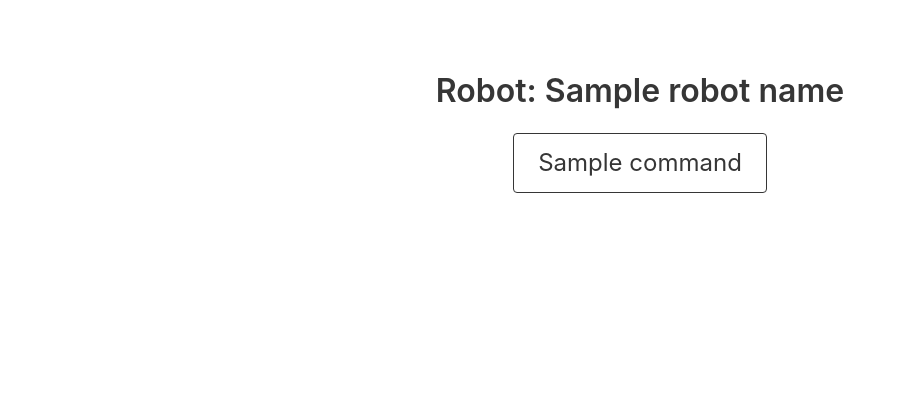
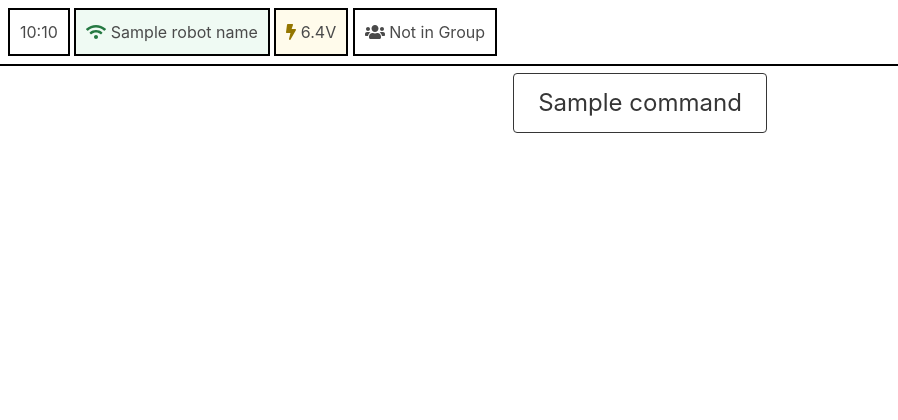
Before and after one commit to valknight/ev3-remote-control-server, a Flask app: template server/templates/controller.html in a window 1280 px wide. Shown: the top 420 px of the page, without its empty margins (0-898 px from the left). Run offline with Flask 2, Linux system fonts and the light colour scheme; the template is opened without the code that fills it: most values are stand-ins (such as "Sample title", 1, 10 or a date in 2020); parts of the project's set-up code (start-up, migrations or seed data) failed here and were passed over; some libraries are stand-ins or nearby versions.

Commit message:
Add basic universal top bar
Signed-off-by: Val Knight <val@valknight.xyz>

```diff
--- a/server/static/css/custom.css
+++ b/server/static/css/custom.css
@@ -34,3 +34,24 @@ footer {
     border-radius: 1em;
     margin: 1em;
 }
+
+.top-bar-wrapper {
+    position: fixed;
+    top: 0;
+    left: 0;
+    padding: 0.5em;
+    width: 100%;
+    border: 0px;
+    border-bottom: 2px;
+    box-sizing: border-box;
+    border-style: solid;
+    border-color: black;
+}
+
+.top-bar {
+    border: 2px;
+    border-color: black;
+    border-style: solid;
+    padding: 10px;
+    float: center;
+}
--- a/server/templates/base.html
+++ b/server/templates/base.html
@@ -20,7 +20,16 @@
             <button class="delete"></button> {{message}}
         </div>
     </div>
-    {% endfor %} {% endwith %} {% include 'includes/header.html' %} {% block content %} {% endblock %} {% include 'includes/footer.html' %}
+    {% endfor %} {% endwith %}
+    <div class="top-bar-wrapper">
+        <div class="dropdown is-hoverable top-bar">
+            <div class="dropdown-trigger">
+                <span> 10:10 </span>
+            </div>
+        </div>
+        {% block bar %}{% endblock %}
+    </div>
+    {% include 'includes/header.html' %} {% block content %} {% endblock %} {% include 'includes/footer.html' %}
     <script src="/static/js/notification.js"></script>
 </body>
 
--- a/server/templates/controller.html
+++ b/server/templates/controller.html
@@ -1,14 +1,57 @@
-{% extends "base.html" %}
-{% block title %}Robot Controller{% endblock %}
-{% block content %}
+{% extends "base.html" %} {% block title %}Robot Controller{% endblock %} {% block bar %}
+<div class="dropdown is-hoverable top-bar has-background-success-light">
+    <div class="dropdown-trigger">
+        <span><i class="has-text-success-dark fas fa-wifi"></i> {{robotName}}</span>
+
+    </div>
+    <div class="dropdown-menu" id="dropdown-menu4" role="menu">
+        <div class="dropdown-content">
+            <hr class="dropdown-divider">
+            <a href="{{ url_for('command.selection') }}" class="dropdown-item has-text-danger-dark">
+                    Disconnect
+                </a>
+            <hr class="dropdown-divider">
+            <div class="dropdown-item">
+                <b>Latency</b>
+                <div>
+                    Client: <span id="robotLatencyDisplay">23</span>ms
+                </div>
+                <div>
+                    Robot: <span id="robotLatencyDisplay">327</span>ms
+                </div>
+            </div>
+        </div>
+    </div>
+</div>
+<div class="dropdown is-hoverable top-bar has-background-warning-light">
+    <div class="dropdown-trigger">
+        <span><i class="has-text-warning-dark fas fa-bolt"></i> 6.4V </span>
+    </div>
+    <div class="dropdown-menu" id="" role="menu">
+        <div class="dropdown-content">
+            <div class="dropdown-item">
+                <p>EV3dev shuts down at 5V - <b>The drop from 6V to 5V is faster than you expect</b></p>
+            </div>
+        </div>
+    </div>
+</div>
+<div class="disabled dropdown is-hoverable top-bar">
+    <div class="dropdown-trigger">
+        <span><i class="fas fa-users"></i> Not in Group</span>
+    </div>
+    <div class="dropdown-menu" id="" role="menu">
+        <div class="dropdown-content">
+            <div class="dropdown-item">
+                <p>Group functionality is disabled.</p>
+            </div>
+        </div>
+    </div>
+</div>
+{% endblock %}{% block content %}
 <x-robot-id style="display: none;" id="x-robot-id">{{ robotId }}</x-robot-id>
 <x-controls style="display: none;" id='x-controls'>
     {{commandsJ}}</x-controls>
 <section class="section" style="text-align: center;">
-
-    <h1 class="title">
-        Robot: {{ robotName }}
-    </h1>
     {% include 'includes/controls.html' %}
 </section>
 <script src="/static/js/controller.js"></script>
```
